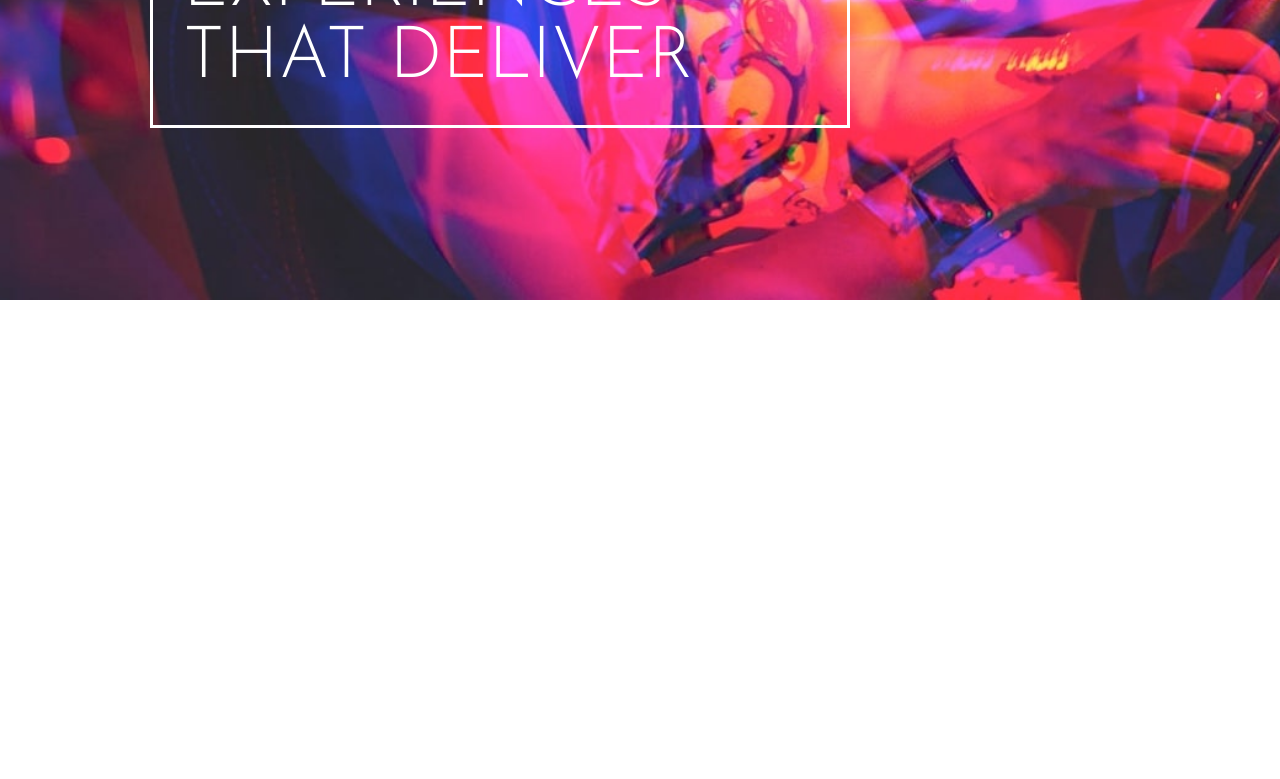
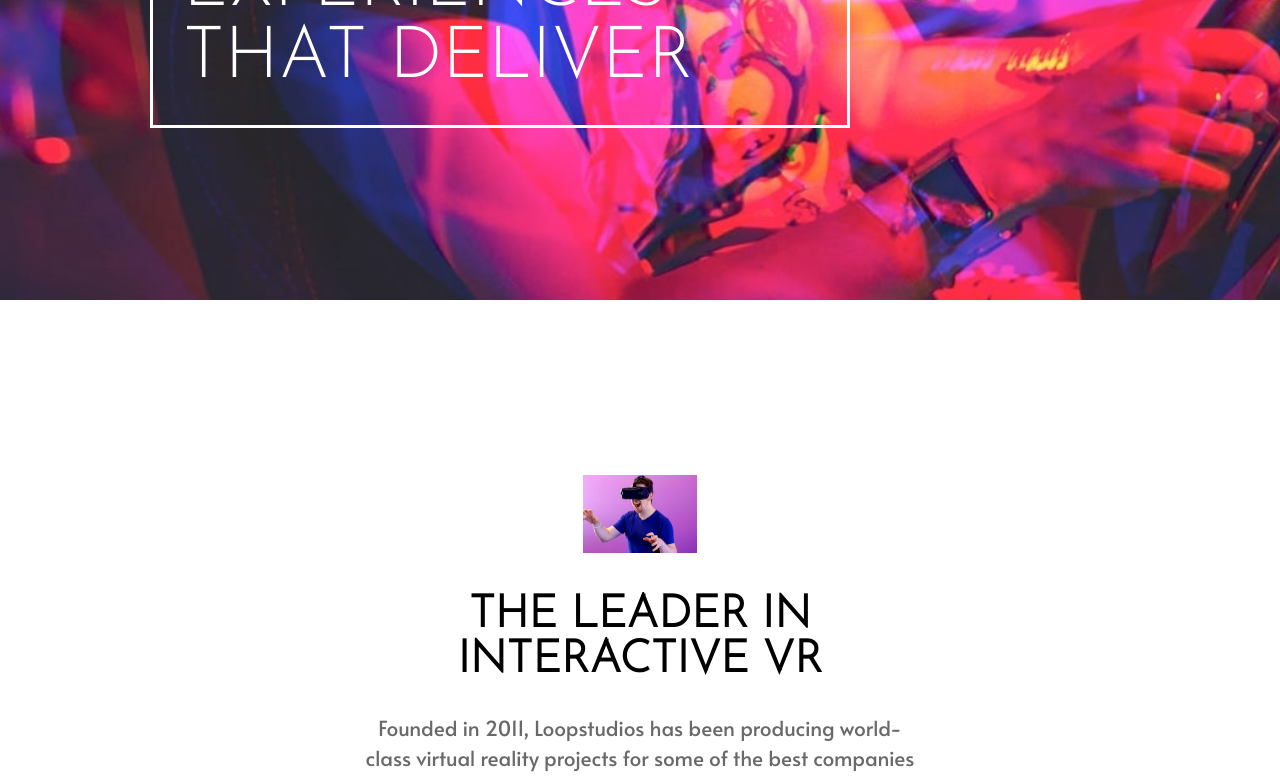
Before and after one commit to Teewaii/loopstudios, a React (Create React App) app: page / in a window 1280 px wide. Shown: the part 500-1279 px from the top of the page. Before the commit the page ends 800 px from the top, so only its background shows below. Built offline with nearby package versions, Linux system fonts and the light colour scheme; the HTML template or start-up script is replaced by a standard one.

Commit message:
second section completed

```diff
--- a/src/components/creations/Creations.js
+++ b/src/components/creations/Creations.js
@@ -0,0 +1,22 @@
+
+import "./creations.css"
+import React,{useState} from "react"
+import deep from "../../assets/mobile/image-interactive.jpg"
+
+
+export default function Creations(){
+    return(
+   <div className="creation-container">
+    <div className="deep-earth">
+        {/* <img src={leaderPhoto} alt="" /> */}
+    </div>
+    <div className="content">
+        <h1 className="leader-header">Our creations</h1>
+        <p className="leader-body">
+        Founded in 2011, Loopstudios has been producing world-class virtual reality projects for some of the best companies around the globe. Our award-winning creations have transformed businesses through digital experiences that bind to their brand.
+        </p>
+    </div>
+   </div>
+    )
+
+}
--- a/src/components/creations/creations.css
+++ b/src/components/creations/creations.css
@@ -0,0 +1,50 @@
+@import url('https://fonts.googleapis.com/css2?family=Alata&family=Josefin+Sans:wght@300&display=swap');
+
+
+*{
+    margin:0;
+    padding: 0;
+    box-sizing: border-box;
+}
+:root{
+    --White: hsl(0, 0%, 100%);
+    --Black: hsl(0, 0%, 0%);
+    --DarkGray: hsl(0, 0%, 55%);
+    --VeryDarkGray: hsl(0, 0%, 41%);
+    --BodyFont: 'Alata', sans-serif;
+    --HeaderFont: 'Josefin Sans', sans-serif;
+}
+
+.leader-container{
+    height: 80vh;
+    background-color: white;
+    padding:105px 30px;
+}
+
+.leader-pix{
+    background-image: url(../../assets/mobile/image-interactive.jpg);
+    background-position: center;
+    background-repeat: no-repeat;
+    background-size: contain;
+    height:300px;
+    /* margin-bottom: 30px; */
+}
+
+.content{
+    padding: 40px 20px;
+}
+.leader-header{
+    font-family: var(--HeaderFont);
+    text-transform: uppercase;
+    text-align: center;
+    font-size: 2.8rem;
+    margin-bottom: 30px;
+    /* border: 1px solid red; */
+}
+.leader-body{
+    font-size: 1.3rem;
+    text-align: center;
+    color: var(--VeryDarkGray);
+    font-family: var(--BodyFont);
+    line-height: 1.9rem;
+}
--- a/src/components/header/Header.css
+++ b/src/components/header/Header.css
@@ -33,6 +33,8 @@ padding: 50px 90px;
     background-size: cover;
     height: 100vh;
     padding: 30px 40px;
+    position: relative;
+    /* margin-bottom: 20px; */
 }
 
 nav{
@@ -43,19 +45,49 @@ nav{
     margin-bottom: 250px;
 }
 
+@media (max-width:750px) {
+    .main-nav {
+    display: flex;
+    flex-direction: column;
+    background-color: black;
+    padding: 30px 0;
+    text-transform: uppercase;
+    position: absolute;
+    top: 0;
+    right: 0;
+    left: 0;
+    height: 65vh;
+    z-index: 200;
+    visibility: hidden;
+}
+.active{
+    visibility: visible;
+}
+
+.main-nav ul{
+    margin-top: 120px;
+    padding: 10px 0;
+}
+.main-nav ul li{
+    display: block;
+    padding: 15px 45px;
+    list-style:none;
+    margin-bottom: 15px;
+}
+
+}
+
+.main-nav ul li:hover{
+    background-image: url(../../assets/mobile/image-hero.jpg);
+    /* background-color: grey; */
+}
 
 
-.main-nav ul{
-    display: flex;
-}
-.main-nav ul li{
-    list-style:none;
-    margin-right: 30px;
-}
 .main-nav ul li:last-child{
     list-style:none;
     margin-right: 0px;
 }
+
 .main-nav ul li a{
    text-decoration: none;
    color: white;
@@ -64,16 +96,27 @@ nav{
 }
 
 .logo img{
-    width: 100%;
+    width: 80%;
     /* border: 1px solid red; */
+    position: relative;
+    z-index:500;
 }
 
 .hamburger img{
     height: 20px;
+    position: relative;
+    cursor: pointer;
 }
-.main-nav{
-    display: none;
+
+.closeMenu {
+    position: absolute;
+    top: 42px;
+    right: 45px;
+    cursor: pointer;
 }
+
+
+
 
 .header-ms h1{
     color: white;
@@ -87,15 +130,50 @@ nav{
     margin-left: 0;
 }
 
-@media (min-width:700px) {
+@media (min-width:750px) {
 
-    .main-nav{
-        display: flex;
-    }
+    /* .main-nav{
+        visibility: visible;
+    } */
 
-     .hamburger{
+     .hamburger, .closeMenu{
         display: none;
     }
+nav{
+    display: flex;
+    justify-content: space-between;
+    align-items: center;
+}
+.main-nav {
+    display: flex;
+}
+
+.main-nav ul{
+    display: flex;
+    flex-direction: row;
+}
+
+.main-nav ul li{
+    list-style:none;
+    margin-right: 30px;
+    margin-bottom: 0;
+}
+.main-nav ul li:last-child{
+    margin-right: 0px;
+}
+.main-nav ul li a{
+   text-decoration: none;
+   color: white;
+   font-family: var(--HeaderFont);
+   font-weight: 600;
+}
+
+.logo img{
+    width: 100%;
+    /* border: 1px solid red; */
+    position: relative;
+    z-index:500;
+}
 
     .hero{
     justify-content: flex-start;
--- a/src/components/header/Header.js
+++ b/src/components/header/Header.js
@@ -1,13 +1,32 @@
 import "./Header.css"
 import logo from "../../assets/logo.svg"
 import hamburger from "../../assets/icon-hamburger.svg"
+import closeMenu from "../../assets/icon-close.svg"
+import React,{useState} from "react"
+
 export default function Header(){
+
+    const [toggle, setToggle]= React.useState(false)
+
+    function Toggle(){
+        setToggle(prevToggle=>
+            !prevToggle
+        )
+    }
+
+    function Close(){
+        setToggle(prevToggle=>
+            !prevToggle
+        )
+    }
     return(
 
         <div className="hero">
          <nav>
             <div className="logo"><img src={logo} alt="" /></div>
-            <div className="main-nav">
+
+            <div className= {toggle?"main-nav active":"main-nav"}>
+
                 <ul>
                     <li><a href="#">About</a></li>
                     <li><a href="#">Careers</a></li>
@@ -16,10 +35,15 @@ export default function Header(){
                     <li><a href="#">Support</a></li>
                 </ul>
 
+                <span className="closeMenu" onClick={Close}>
+                    <img src={closeMenu} alt="" />
+                    </span>
             </div>
-            <div className="hamburger">
+
+            <div className="hamburger" onClick={Toggle} >
                     <img src={hamburger} alt="" />
                     </div>
+
          </nav>
 
          <div className="header-ms">
--- a/src/components/leader/Leader.css
+++ b/src/components/leader/Leader.css
@@ -0,0 +1,103 @@
+ @import url('https://fonts.googleapis.com/css2?family=Alata&family=Josefin+Sans:wght@300&display=swap');
+
+
+*{
+    margin:0;
+    padding: 0;
+    box-sizing: border-box;
+}
+:root{
+    --White: hsl(0, 0%, 100%);
+    --Black: hsl(0, 0%, 0%);
+    --DarkGray: hsl(0, 0%, 55%);
+    --VeryDarkGray: hsl(0, 0%, 41%);
+    --BodyFont: 'Alata', sans-serif;
+    --HeaderFont: 'Josefin Sans', sans-serif;
+}
+
+.leader-container{
+    display: flex;
+    flex-direction: column;
+    height: 80vh;
+    background-color: white;
+    padding:20px 30px;
+    margin-top: 70px;
+}
+
+
+.leader-pix{
+    background-image: url(../../assets/mobile/image-interactive.jpg);
+    background-position: center;
+    background-repeat: no-repeat;
+    background-size: contain;
+    /* margin-bottom: 30px; */
+}
+
+.content{
+    padding: 40px 20px;
+    max-width: 600px;
+    margin: auto;
+}
+
+.leader-header{
+    font-family: var(--HeaderFont);
+    text-transform: uppercase;
+    text-align: center;
+    font-size: 2.8rem;
+    margin-bottom: 30px;
+    /* width: 740px;
+    height: 63%;   */
+    /* border: 1px solid red; */
+}
+.leader-body{
+    font-size: 1.3rem;
+    text-align: center;
+    color: var(--VeryDarkGray);
+    font-family: var(--BodyFont);
+    line-height: 1.9rem;
+}
+
+@media (min-width:1500px) {
+
+    .leader-container{
+        display: flex;
+        flex-direction: row;
+        align-items: center;
+        padding:10px 120px;
+        position: relative;
+        width: 90%;
+        height: 90vh;
+        margin: auto;
+    }
+
+    .leader-pix{
+        background-image: url(../../assets/desktop/image-interactive.jpg);
+        background-position: center;
+        background-repeat: no-repeat;
+        background-size: contain;
+        width: 740px;
+        height: 63%;
+        background-color: white;
+    }
+
+    .content{
+        transform: scale(1.5);
+        padding: 70px 20px 20px 80px;
+        position: absolute;
+        top: 400px;
+        left: 830px;
+        background-color: white;
+        max-width: 480px;
+    }
+
+ .leader-header{
+    text-align: left;
+    font-size: 2rem;
+}
+    .leader-body{
+        font-size: .7rem;
+        text-align: left;
+        line-height: 1.2rem;
+    }
+
+}
--- a/src/components/leader/Leader.js
+++ b/src/components/leader/Leader.js
@@ -0,0 +1,22 @@
+
+import "./Leader.css"
+import React,{useState} from "react"
+import leaderPhoto from "../../assets/mobile/image-interactive.jpg"
+
+
+export default function Leader(){
+    return(
+   <div className="leader-container">
+    <div className="leader-pix">
+        {/* <img src={leaderPhoto} alt="" /> */}
+    </div>
+    <div className="content">
+        <h1 className="leader-header">The leader in interactive vr</h1>
+        <p className="leader-body">
+        Founded in 2011, Loopstudios has been producing world-class virtual reality projects for some of the best companies around the globe. Our award-winning creations have transformed businesses through digital experiences that bind to their brand.
+        </p>
+    </div>
+   </div>
+    )
+
+}
--- a/src/index.css
+++ b/src/index.css
@@ -11,3 +11,8 @@ code {
   font-family: source-code-pro, Menlo, Monaco, Consolas, 'Courier New',
     monospace;
 }
+
+.container{
+  display: flex;
+  flex-direction: column;
+}
--- a/src/index.js
+++ b/src/index.js
@@ -3,14 +3,17 @@ import ReactDOM from 'react-dom/client';
 import './index.css';
 import App from './App';
 import Header from './components/header/Header';
+import Leader from './components/leader/Leader';
+import Creations from './components/creations/Creations';
 import reportWebVitals from './reportWebVitals';
 
 const root = ReactDOM.createRoot(document.getElementById('root'));
 root.render(
-  <React.StrictMode>
-    {/* <App /> */}
+  <div className="container">
     <Header />
-  </React.StrictMode>
+    <Leader />
+    {/* <Creations /> */}
+  </div>
 );
 
 // If you want to start measuring performance in your app, pass a function
```
